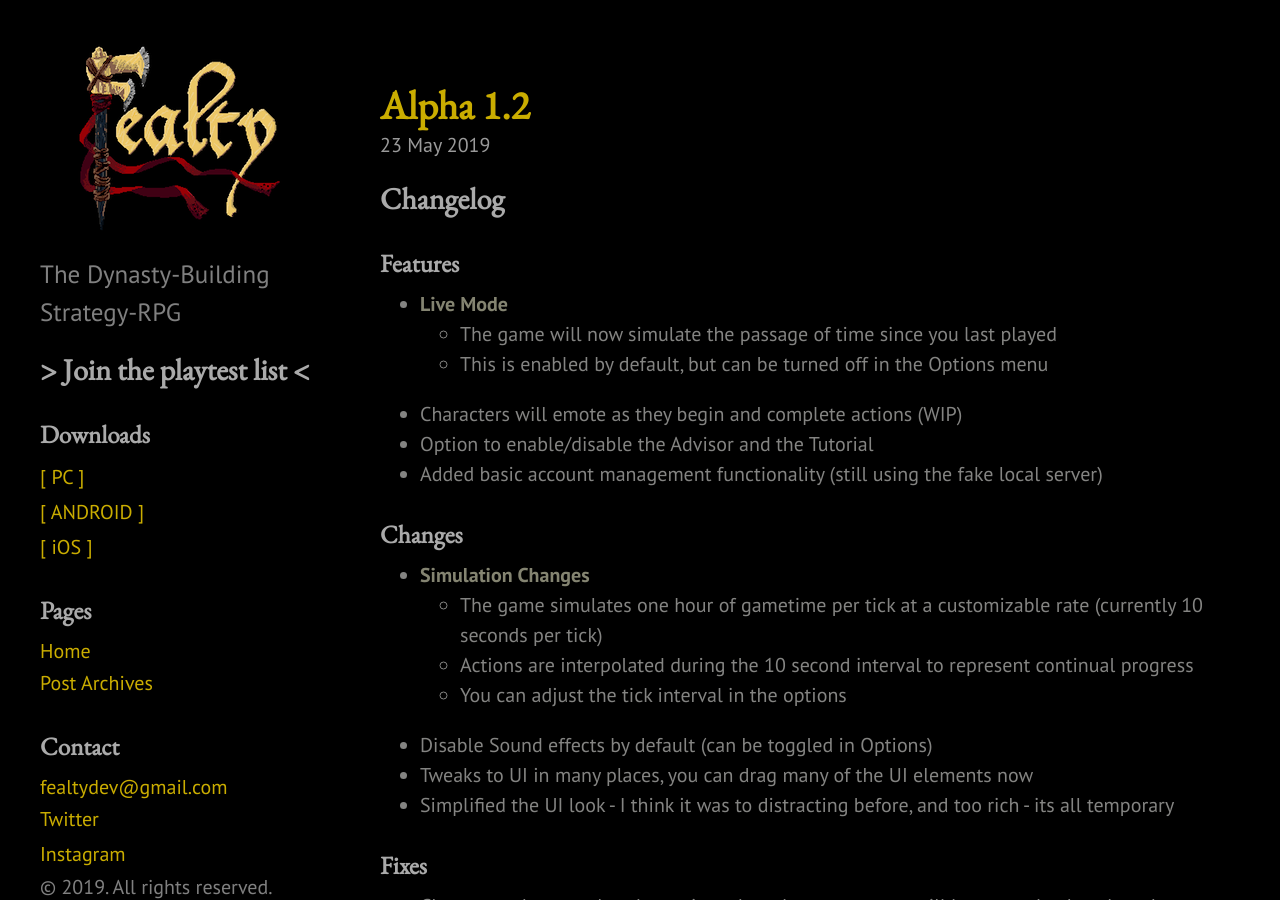
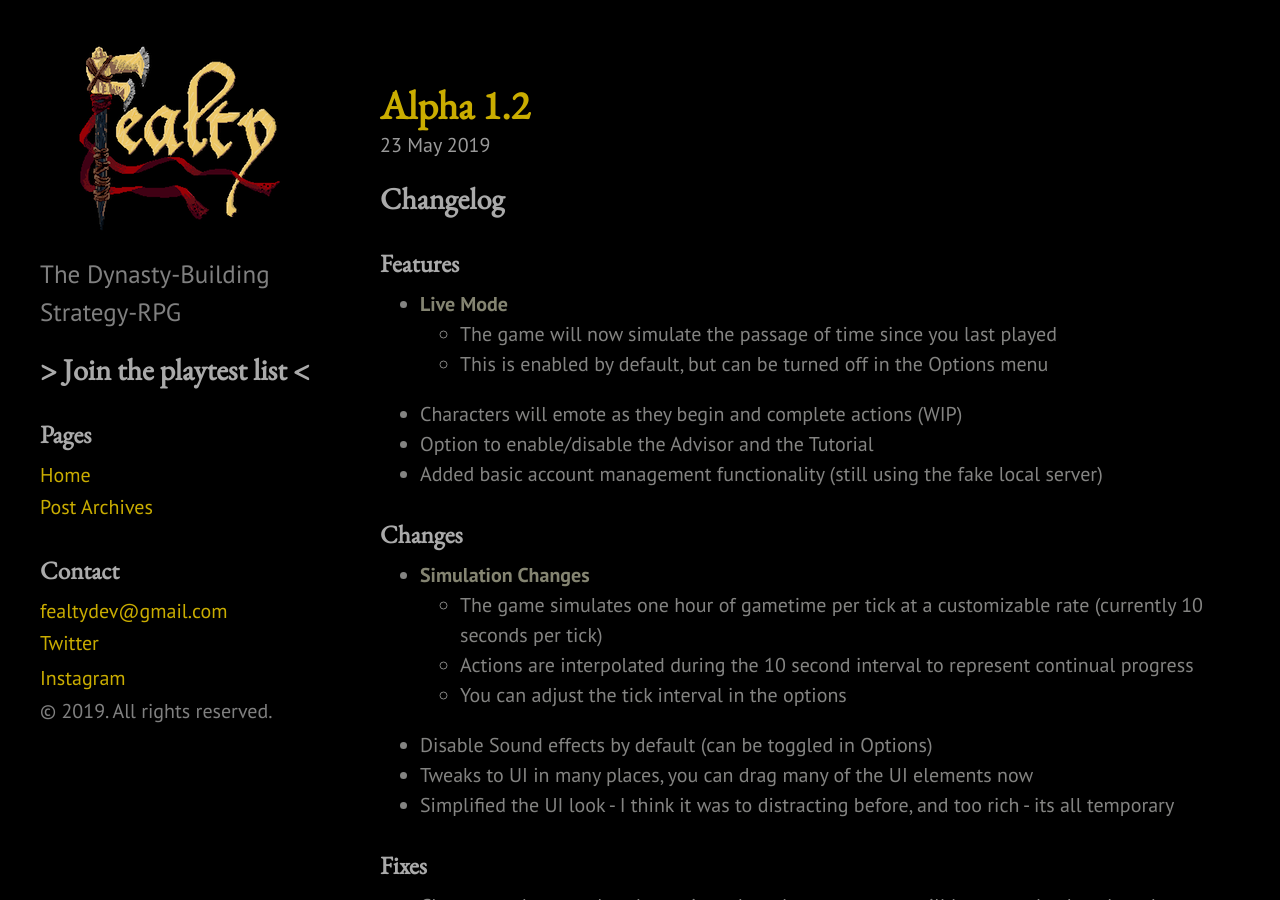
Before and after one commit to sdporres/fealtyweb, a Jekyll site: the page built from index.html, in a window 1280 px wide and 900 px high. Built offline with Jekyll 4.4.1, drawn with Linux system fonts in a browser that asks for light colours; the list of posts is cut into pages by our own code.

Commit message:
Remove download links

```diff
--- a/_includes/sidebar.html
+++ b/_includes/sidebar.html
@@ -10,16 +10,8 @@
     </div>
     <div id="pledgelink">
       <a href="http://eepurl.com/go8jWf">
-        <h2>> Join the playtest list <</h2> </a> </div> <div>
-            <h3>Downloads</h3>
+        <h2>> Join the playtest list <</h2> </a> </div>
 
-            <span class="sidebar-nav-item"><a
-                href="https://developer.cloud.unity3d.com/share/share.html?shareId=WJxUJGodo4">[ PC ]</a></span>
-            <span class="sidebar-nav-item"><a href="install.appcenter.ms/users/fealtydev-gmail.com/apps/fealty/distribution_groups/public%20link">[ ANDROID ]</a></span>
-            <span class="sidebar-nav-item"><a
-                href="install.appcenter.ms/users/fealtydev-gmail.com/apps/fealty-1/distribution_groups/public%20link">[
-                iOS ]</a></span>
-    </div>
 
     <h3>Pages</h3>
     <nav class="sidebar-nav">
```
